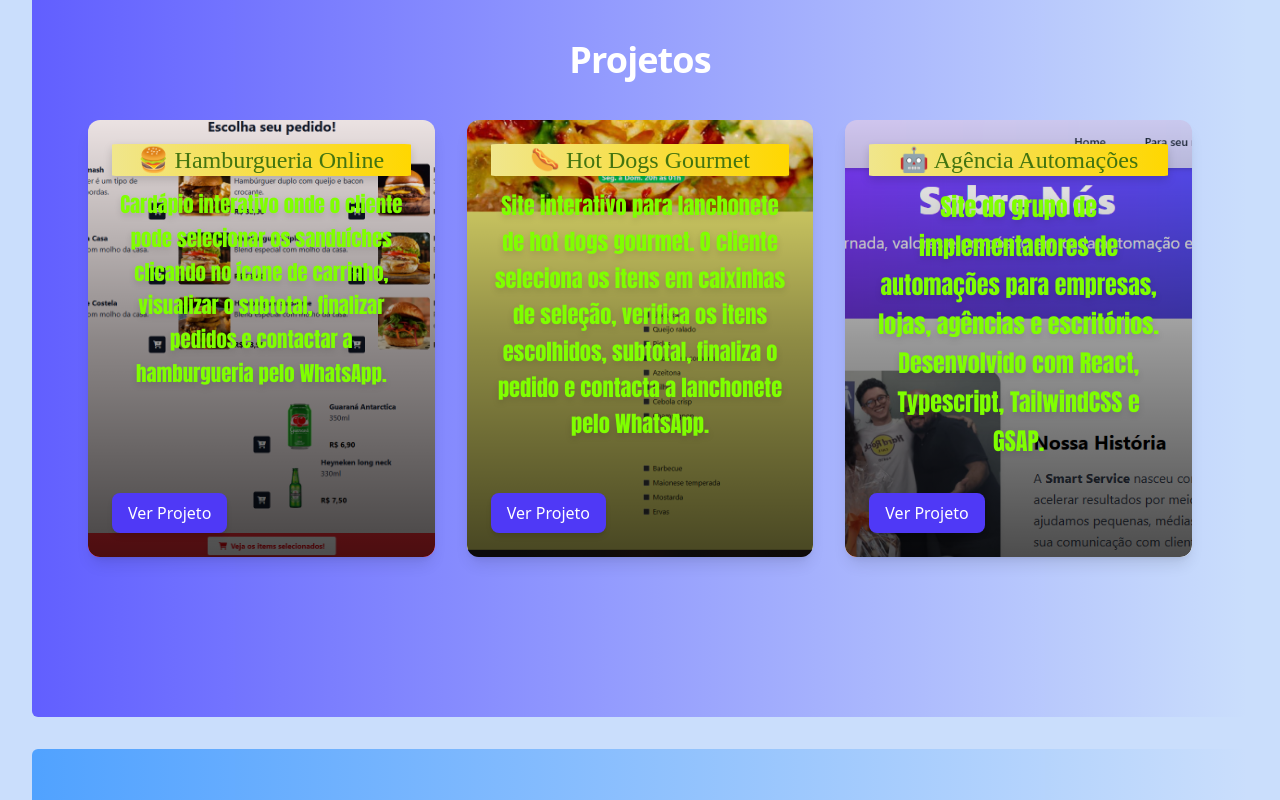
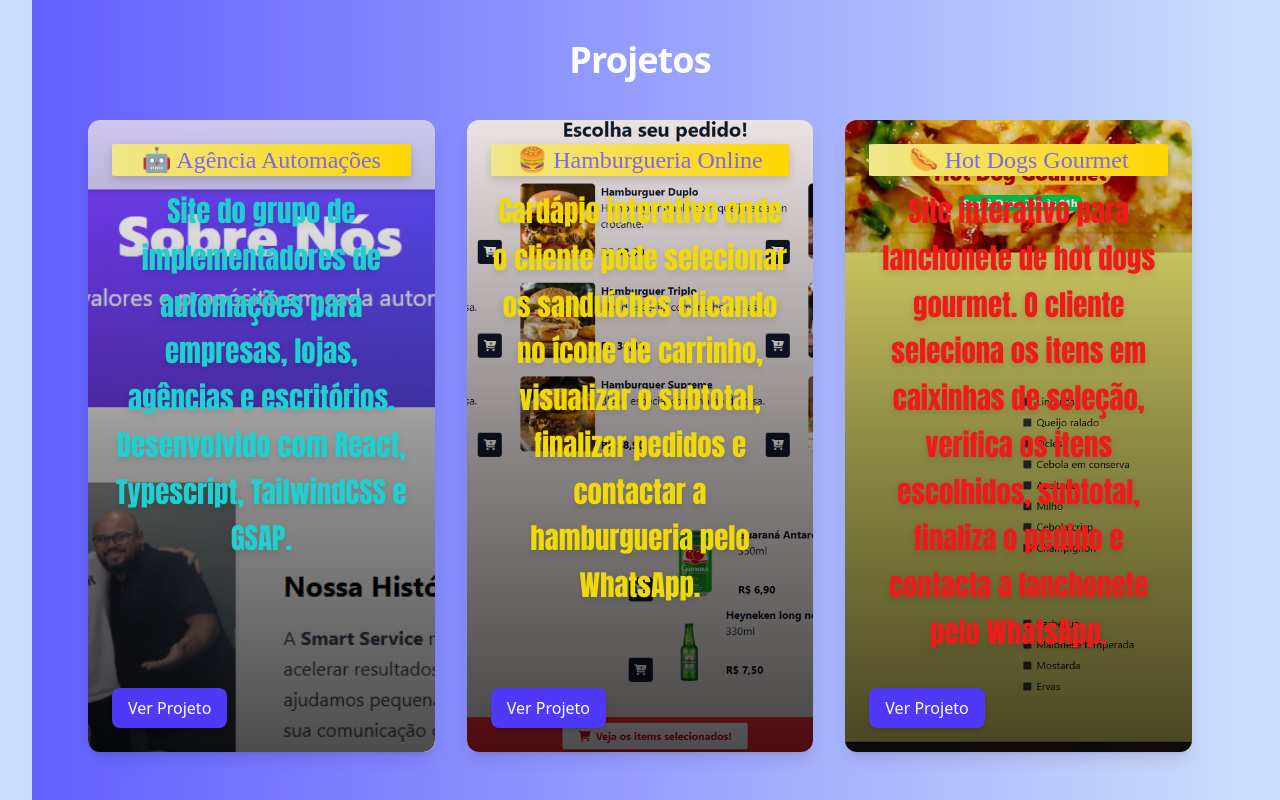
Before and after one commit to Flavio-Antonio-da-Silva/portfolio-react-vite, a React (Vite) app: page / in a window 1280 px wide. Shown: the part 2300-3100 px from the top of the page. Built offline with nearby package versions, Linux system fonts and the light colour scheme; no server answers.

Commit message:
Alterei cores das fontes .

```diff
--- a/src/App.css
+++ b/src/App.css
@@ -10,7 +10,7 @@
 
 .burger-title {
   /* Altera a cor do título do Hamburgueria Online */
-  color: #427410 !important;
+ color: #7B68EE !important;
   font-family: merryweather, serif;
   background: linear-gradient(to right, #f0e68c, #ffd700);
   border-radius: 2.2%;
@@ -18,7 +18,7 @@
 }
 
 .hotdog-title {
- color: #427410 !important;
+ color: #7B68EE !important;
   font-family: merryweather, serif;
   background: linear-gradient(to right, #f0e68c, #ffd700);
   border-radius: 2.2%;
@@ -26,7 +26,7 @@
 }
 
 .automacoes-title {
-  color: #427410 !important;
+ color: #7B68EE !important;
   font-family: merryweather, serif;
   background: linear-gradient(to right, #f0e68c, #ffd700);
   border-radius: 2.1%;
@@ -38,21 +38,21 @@
 
 .burger-description {
   /* Altera a cor da descrição do Hamburgueria Online */
-  color: 		#7FFF00 !important;
-  font-size: 1.3rem;
+  color: #f0d909ff ;
+  font-size: 1.8rem;
   font-family: impact;
 }
 
 .hotdog-description {
   /* Altera a cor da descrição do Hot Dogs Gourmet */
-  color: #7FFF00 !important;
-  font-size: 1.4rem;
+  color: #f11a1aff ;
+  font-size: 1.8rem;
   font-family: impact;
 }
 
 .automacoes-description {
   /* Altera a cor da descrição da Agência Automações */
-  color: 	#7FFF00 !important;
-  font-size: 1.5rem;
+  color: 	#20cfcfff ;
+  font-size: 1.8rem;
   font-family: impact;
 }
--- a/src/assets/components/Projects.jsx
+++ b/src/assets/components/Projects.jsx
@@ -5,6 +5,17 @@ import { ScrollTrigger } from "gsap/ScrollTrigger";
 gsap.registerPlugin(ScrollTrigger);
 
 const projects = [
+
+   {
+    // Adicionando ID único
+    id: "automacoes",
+    title: "🤖 Agência Automações",
+    description:
+      "Site do grupo de implementadores de automações para empresas, lojas, agências e escritórios. Desenvolvido com React, Typescript, TailwindCSS e GSAP.",
+    image: "/imagens/fundo-pj-3.png",
+    link: "https://smart-service-gamma.vercel.app/",
+  },
+
   {
     // Adicionando ID único
     id: "burger",
@@ -23,15 +34,7 @@ const projects = [
     image: "/imagens/fundo-pj-2.png",
     link: "https://projeto-2-tan-eight.vercel.app/",
   },
-  {
-    // Adicionando ID único
-    id: "automacoes",
-    title: "🤖 Agência Automações",
-    description:
-      "Site do grupo de implementadores de automações para empresas, lojas, agências e escritórios. Desenvolvido com React, Typescript, TailwindCSS e GSAP.",
-    image: "/imagens/fundo-pj-3.png",
-    link: "https://smart-service-gamma.vercel.app/",
-  },
+
 ];
 
 export default function Projects() {
```
Also changed, not shown: public/imagens/Logo_Marca.png (added).
